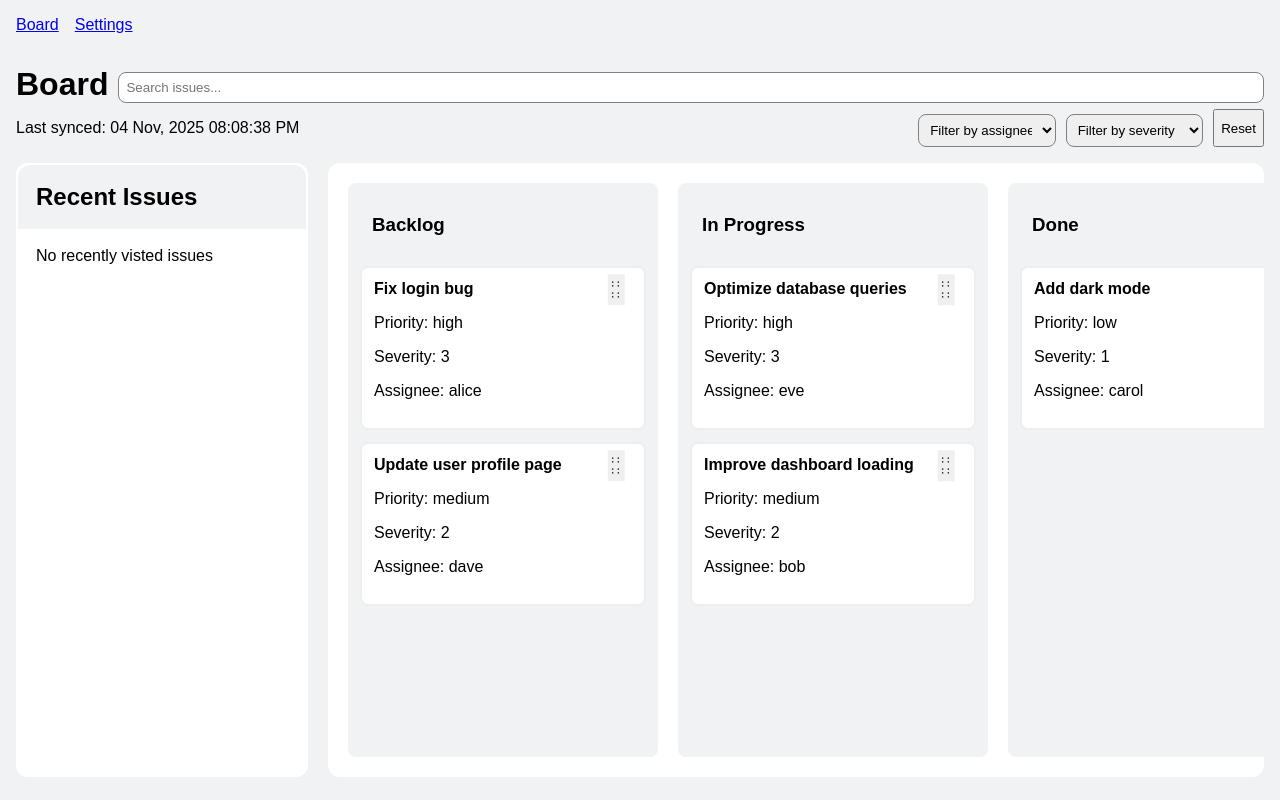
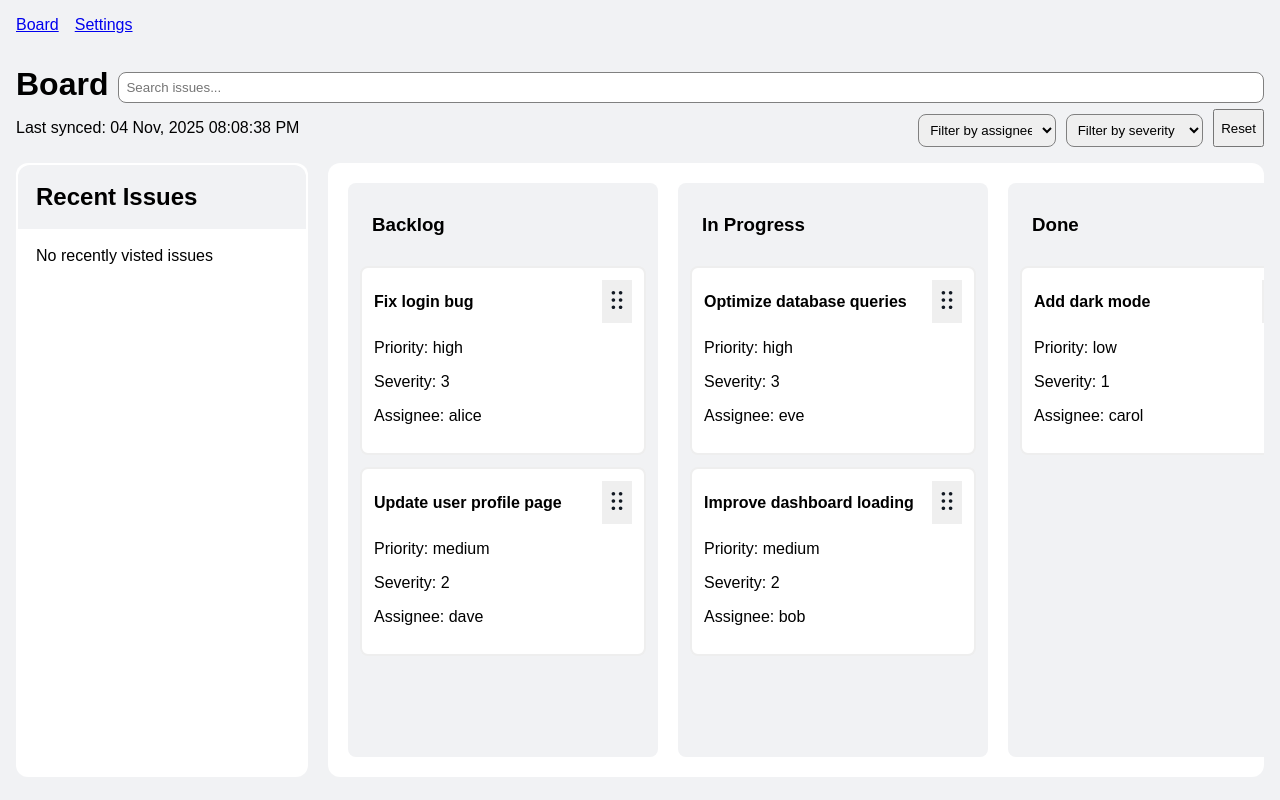
Before and after one commit to Qadriyah/react-case-study, a React (Create React App) app: page /board in a window 1280 px wide. Built offline with nearby package versions, Linux system fonts and the light colour scheme.

Commit message:
Feat: Adds a drag icon

```diff
--- /dev/null
+++ b/src/components/DragIcon.tsx
@@ -0,0 +1,20 @@
+const DragIcon = () => {
+  return (
+    <svg
+      width="30px"
+      height="40px"
+      viewBox="0 0 25 25"
+      fill="none"
+      xmlns="http://www.w3.org/2000/svg"
+    >
+      <path
+        fill-rule="evenodd"
+        clip-rule="evenodd"
+        d="M9.5 8C10.3284 8 11 7.32843 11 6.5C11 5.67157 10.3284 5 9.5 5C8.67157 5 8 5.67157 8 6.5C8 7.32843 8.67157 8 9.5 8ZM9.5 14C10.3284 14 11 13.3284 11 12.5C11 11.6716 10.3284 11 9.5 11C8.67157 11 8 11.6716 8 12.5C8 13.3284 8.67157 14 9.5 14ZM11 18.5C11 19.3284 10.3284 20 9.5 20C8.67157 20 8 19.3284 8 18.5C8 17.6716 8.67157 17 9.5 17C10.3284 17 11 17.6716 11 18.5ZM15.5 8C16.3284 8 17 7.32843 17 6.5C17 5.67157 16.3284 5 15.5 5C14.6716 5 14 5.67157 14 6.5C14 7.32843 14.6716 8 15.5 8ZM17 12.5C17 13.3284 16.3284 14 15.5 14C14.6716 14 14 13.3284 14 12.5C14 11.6716 14.6716 11 15.5 11C16.3284 11 17 11.6716 17 12.5ZM15.5 20C16.3284 20 17 19.3284 17 18.5C17 17.6716 16.3284 17 15.5 17C14.6716 17 14 17.6716 14 18.5C14 19.3284 14.6716 20 15.5 20Z"
+        fill="#121923"
+      />
+    </svg>
+  );
+};
+
+export default DragIcon;
--- a/src/components/IssueCard.tsx
+++ b/src/components/IssueCard.tsx
@@ -3,6 +3,7 @@ import React from "react";
 import { useNavigate } from "react-router-dom";
 import { isAdmin } from "../constants/currentUser";
 import { Issue, LastUpdatedIssueType } from "../types";
+import DragIcon from "./DragIcon";
 
 type IssueCardProps = {
   issue: Issue;
@@ -46,10 +47,10 @@ const IssueCard: React.FC<IssueCardProps> = ({
               {...listeners}
               onClick={(e) => e.stopPropagation()}
               title="Drag to move"
-              className="border-none btn"
+              className="drag-btn"
               aria-label="Drag handle"
             >
-              :: ::
+              <DragIcon />
             </button>
           )}
         </div>
--- a/src/index.css
+++ b/src/index.css
@@ -50,13 +50,10 @@ button {
   align-items: center;
 }
 
-.border-none {
+.drag-btn {
   border: none;
-}
-
-.btn {
   color: #000;
-  rotate: 90deg;
+  padding: 0;
 }
 
 .board {
```
